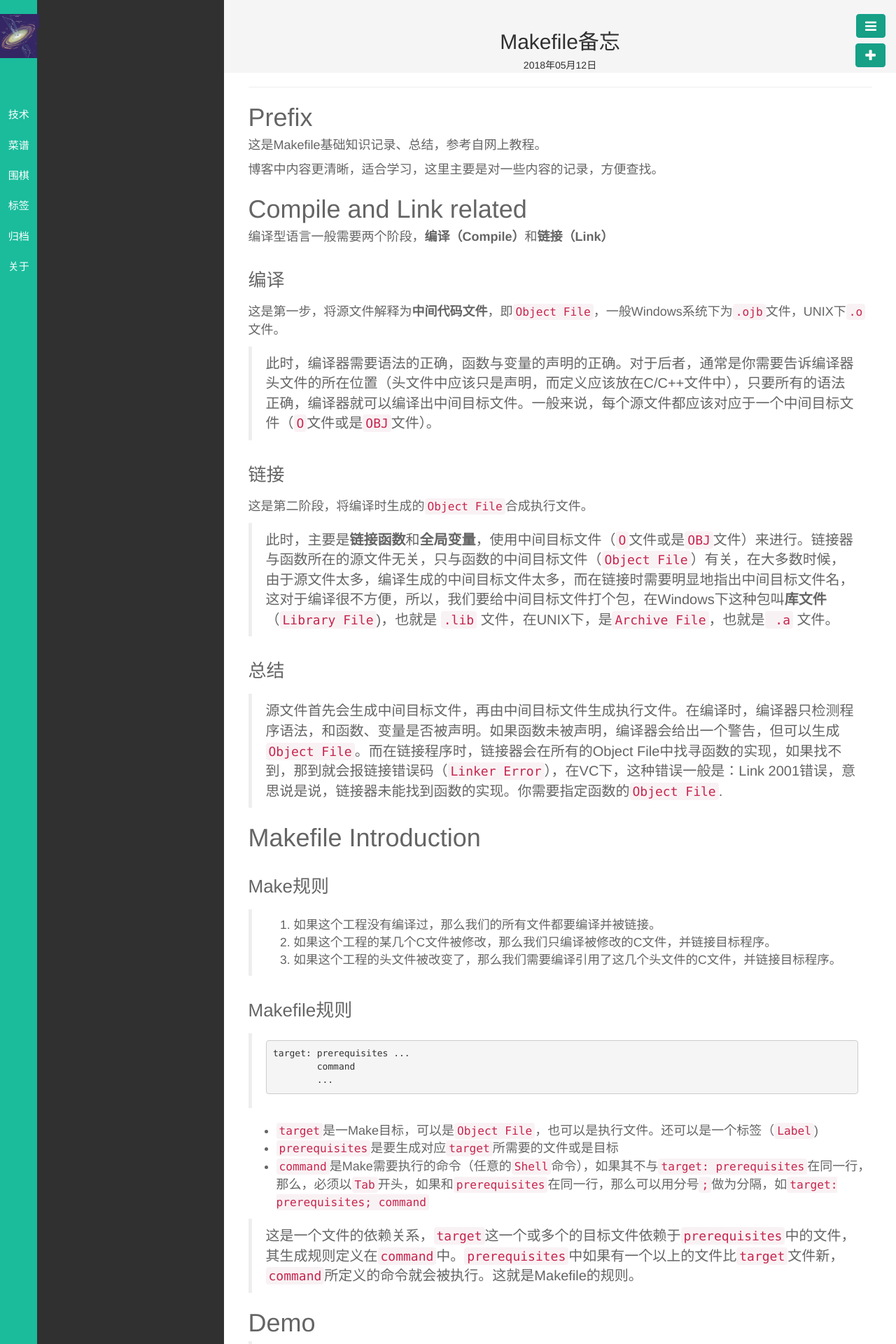
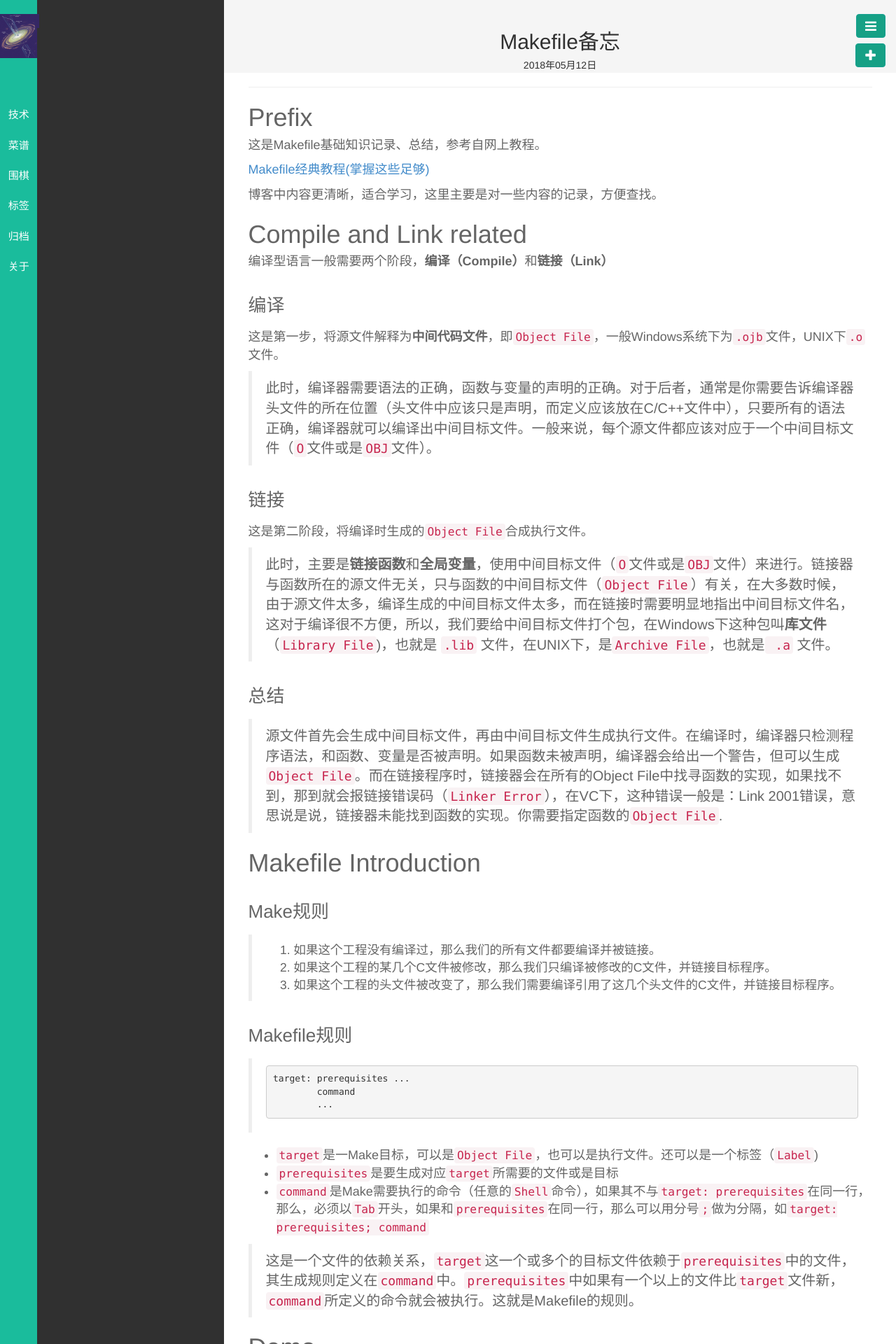
Before and after one commit to ygao12/ygao12.github.io, a Jekyll site: the page built from _posts/技术/2018-05-12-makefile.md, in a window 1280 px wide. Shown: the top 1920 px of the page at 70% size. Built offline with Jekyll 4.4.1, drawn with Linux system fonts in a browser that asks for light colours; nearby versions of some CDN libraries; library files that are not in the unit come from our copies; Markdown is read by kramdown in place of the engine named in the settings; some of the changed text lies outside the part shown.

Commit message:
fix reference link at last

```diff
--- a/_posts/技术/2018-05-12-makefile.md
+++ b/_posts/技术/2018-05-12-makefile.md
@@ -10,10 +10,7 @@ description: Makefile总结
 # Prefix
 这是Makefile基础知识记录、总结，参考自网上教程。
 
-
-
-[ Makefile经典教程(掌握这些足够) ]: https://blog.csdn.net/ruglcc/article/details/7814546/
-
+[Makefile经典教程(掌握这些足够)](https://blog.csdn.net/ruglcc/article/details/7814546/)
 
 博客中内容更清晰，适合学习，这里主要是对一些内容的记录，方便查找。
 
```
